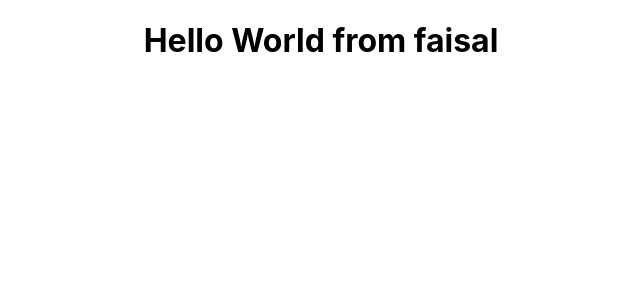
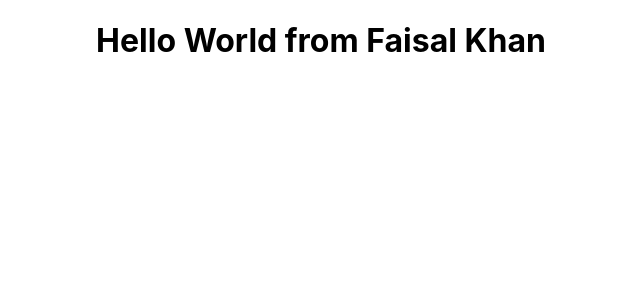
Before and after one commit to faisalkhan215/bootcamp2020-1st-app-class2, a React (Create React App) app: page / in a window 1280 px wide. Shown: the top 300 px of the page, without its empty margins (319-959 px from the left). Built offline with nearby package versions, Linux system fonts and the light colour scheme.

Commit message:
Update App.js

```diff
--- a/src/App.js
+++ b/src/App.js
@@ -5,7 +5,7 @@ function App() {
   return (
     <div >
       <h1 align='center'>
-        Hello World from faisal
+        Hello World from Faisal Khan
       </h1>
     </div>
   );
```
